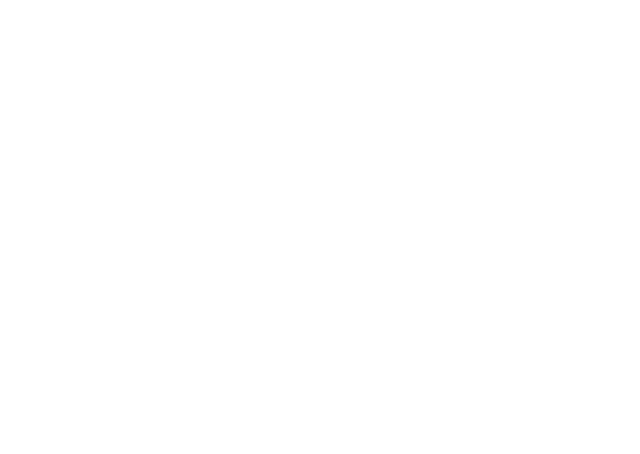
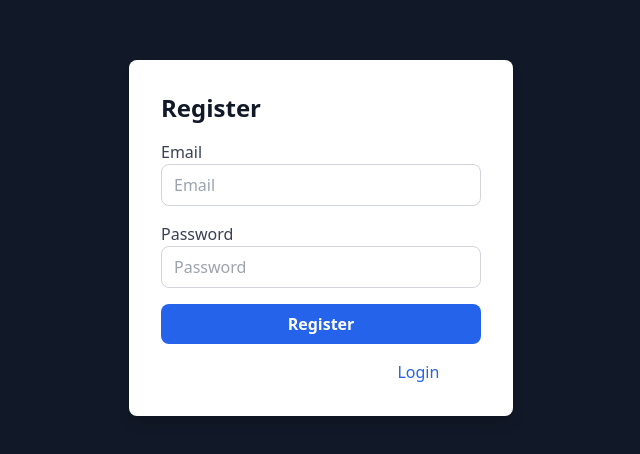
Before and after one commit to elsa-lt/CS203-Project, a React (Create React App) app in the folder frontend/tetra-league-ui/: page /register in a window 1280 px wide. Before the commit this address had no page. Shown: the part 162-616 px from the top of the page, without its empty margins (319-959 px from the left). Built offline with nearby package versions, Linux system fonts and the light colour scheme.

Commit message:
basic login and registration page

```diff
--- a/frontend/tetra-league-ui/src/App.js
+++ b/frontend/tetra-league-ui/src/App.js
@@ -1,16 +1,18 @@
-// App.js
-import { Routes, Route } from 'react-router-dom';
+import "./App.css"
+import React from 'react';
+import { Route, Routes } from 'react-router-dom';
 import LandingPage from './pages/LandingPage';
-import './App.css';
+import LoginPage from './pages/LoginPage';
+import RegisterPage from './pages/RegisterPage';
 
-const App = () => {
-   return (
-      <>
-         <Routes>
-            <Route path="/" element={<LandingPage />} />
-         </Routes>
-      </>
-   );
-};
+function App() {
+  return (
+    <Routes>
+      <Route path="/" element={<LandingPage />} />
+      <Route path="/login" element={<LoginPage />} />
+      <Route path="/register" element={<RegisterPage />} />
+    </Routes>
+  );
+}
 
 export default App;
--- a/frontend/tetra-league-ui/src/index.js
+++ b/frontend/tetra-league-ui/src/index.js
@@ -1,15 +1,13 @@
-// index.js
 import React from 'react';
-import ReactDOM from 'react-dom/client';
-import { BrowserRouter } from 'react-router-dom';
+import ReactDOM from 'react-dom';
 import App from './App';
-import './App.css';
+import { BrowserRouter as Router } from 'react-router-dom';
 
-const root = ReactDOM.createRoot(document.getElementById('root'));
-root.render(
-   <React.StrictMode>
-      <BrowserRouter>
-         <App />
-      </BrowserRouter>
-   </React.StrictMode>
+ReactDOM.render(
+  <React.StrictMode>
+    <Router>
+      <App />
+    </Router>
+  </React.StrictMode>,
+  document.getElementById('root')
 );
--- a/frontend/tetra-league-ui/src/pages/LandingPage.js
+++ b/frontend/tetra-league-ui/src/pages/LandingPage.js
@@ -13,10 +13,10 @@
         </header>
 
         <div className="flex flex-col md:flex-row gap-6 mb-12">
-          <Link to="/register" className="bg-blue-600 hover:bg-blue-700 text-white font-semibold py-3 px-6 rounded-lg shadow-md transition-transform transform hover:scale-105">
+          <Link to="/login" className="bg-blue-600 hover:bg-blue-700 text-white font-semibold py-3 px-6 rounded-lg shadow-md transition-transform transform hover:scale-105">
             Login
           </Link>
-          <Link to="/login" className="bg-gray-800 hover:bg-gray-700 text-white font-semibold py-3 px-6 rounded-lg shadow-md transition-transform transform hover:scale-105">
+          <Link to="/register" className="bg-gray-800 hover:bg-gray-700 text-white font-semibold py-3 px-6 rounded-lg shadow-md transition-transform transform hover:scale-105">
             Register Now
           </Link>
         </div>
--- /dev/null
+++ b/frontend/tetra-league-ui/src/pages/LoginPage.js
@@ -0,0 +1,43 @@
+import React from 'react';
+import { Link } from 'react-router-dom';
+
+const LoginPage = () => {
+  return (
+    <div className="flex items-center justify-center min-h-screen bg-gray-900 text-white">
+      <div className="w-full max-w-sm bg-white p-8 rounded-lg shadow-lg">
+        <h2 className="text-2xl font-bold mb-4 text-gray-900">Login</h2>
+        <form>
+          <div className="mb-4">
+            <label htmlFor="email" className="block text-gray-700">Email</label>
+            <input
+              id="email"
+              type="email"
+              className="w-full px-3 py-2 border border-gray-300 rounded-lg"
+              placeholder="Email"
+            />
+          </div>
+          <div className="mb-4">
+            <label htmlFor="password" className="block text-gray-700">Password</label>
+            <input
+              id="password"
+              type="password"
+              className="w-full px-3 py-2 border border-gray-300 rounded-lg"
+              placeholder="Password"
+            />
+          </div>
+          <button
+            type="submit"
+            className="w-full bg-blue-600 hover:bg-blue-700 text-white font-semibold py-2 px-4 rounded-lg"
+          >
+            Login
+          </button>
+        </form>
+        <p className="mt-4 text-center">
+          Don't have an account? <Link to="/register" className="text-blue-600 hover:underline">Register</Link>
+        </p>
+      </div>
+    </div>
+  );
+};
+
+export default LoginPage;
--- /dev/null
+++ b/frontend/tetra-league-ui/src/pages/RegisterPage.js
@@ -0,0 +1,43 @@
+import React from 'react';
+import { Link } from 'react-router-dom';
+
+const RegisterPage = () => {
+  return (
+    <div className="flex items-center justify-center min-h-screen bg-gray-900 text-white">
+      <div className="w-full max-w-sm bg-white p-8 rounded-lg shadow-lg">
+        <h2 className="text-2xl font-bold mb-4 text-gray-900">Register</h2>
+        <form>
+          <div className="mb-4">
+            <label htmlFor="email" className="block text-gray-700">Email</label>
+            <input
+              id="email"
+              type="email"
+              className="w-full px-3 py-2 border border-gray-300 rounded-lg"
+              placeholder="Email"
+            />
+          </div>
+          <div className="mb-4">
+            <label htmlFor="password" className="block text-gray-700">Password</label>
+            <input
+              id="password"
+              type="password"
+              className="w-full px-3 py-2 border border-gray-300 rounded-lg"
+              placeholder="Password"
+            />
+          </div>
+          <button
+            type="submit"
+            className="w-full bg-blue-600 hover:bg-blue-700 text-white font-semibold py-2 px-4 rounded-lg"
+          >
+            Register
+          </button>
+        </form>
+        <p className="mt-4 text-center">
+          Already have an account? <Link to="/login" className="text-blue-600 hover:underline">Login</Link>
+        </p>
+      </div>
+    </div>
+  );
+};
+
+export default RegisterPage;
```
